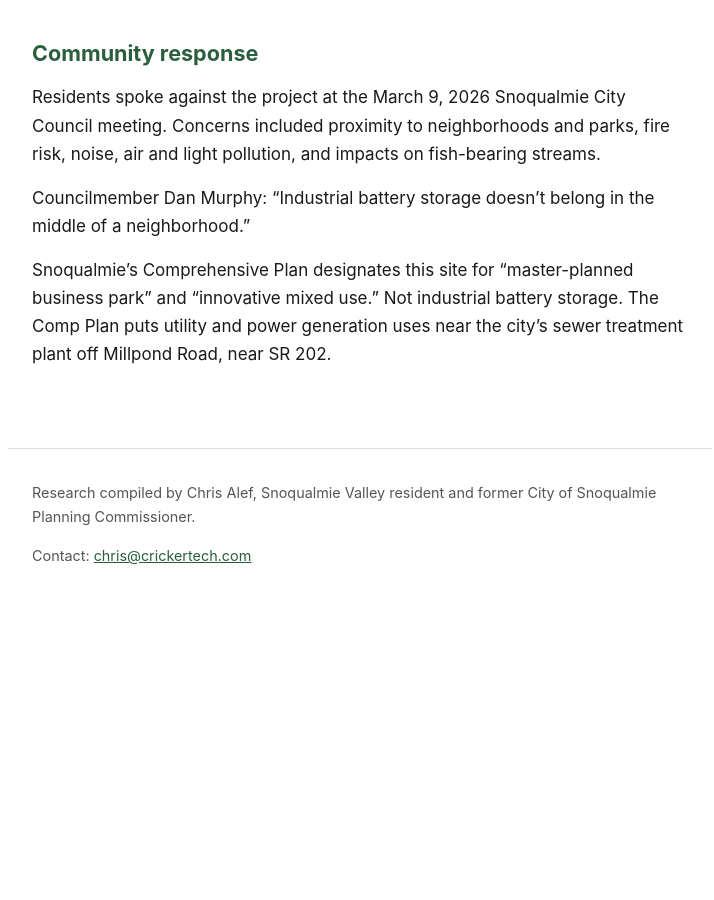
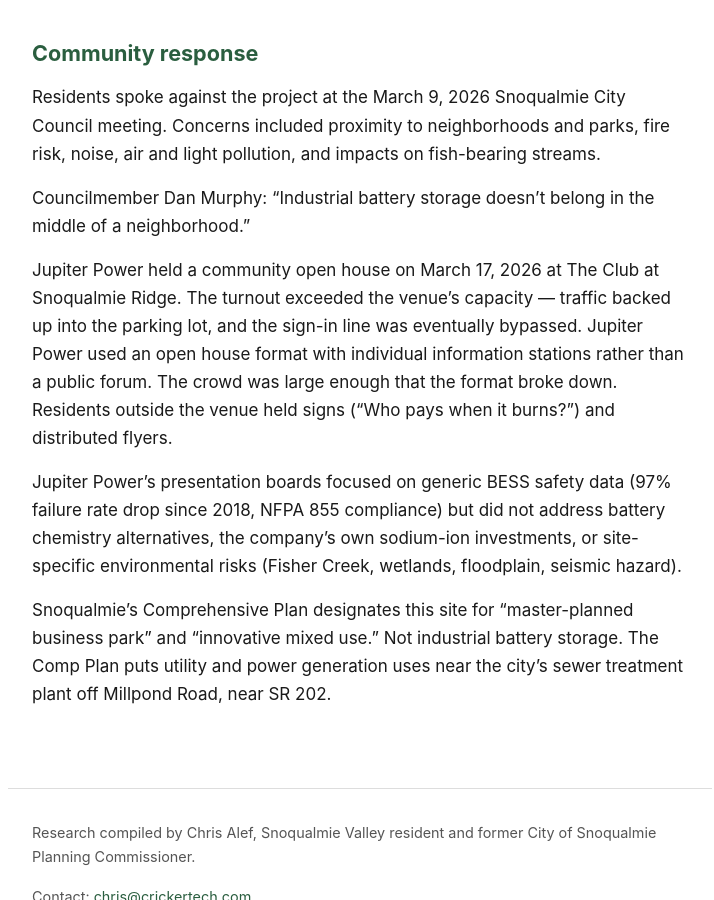
Before and after one commit to calef/cascadia-ridge-bess, a Jekyll site: the page built from _pages/project.md, in a window 1280 px wide and 900 px high, scrolled down 1939 px. Shown: the whole window, without its empty margins (280-994 px from the left). Built offline with Jekyll 4.4.1, drawn with Linux system fonts in a browser that asks for light colours; before the commit the page ends 2555 px from its top, so only the background shows below that.

Commit message:
Deploy site 2026-03-17-180758

```diff
--- a/_pages/project.md
+++ b/_pages/project.md
@@ -47,4 +47,8 @@ Residents spoke against the project at the March 9, 2026 Snoqualmie City Council
 
 Councilmember Dan Murphy: "Industrial battery storage doesn't belong in the middle of a neighborhood."
 
+Jupiter Power held a community open house on March 17, 2026 at The Club at Snoqualmie Ridge. The turnout exceeded the venue's capacity — traffic backed up into the parking lot, and the sign-in line was eventually bypassed. Jupiter Power used an open house format with individual information stations rather than a public forum. The crowd was large enough that the format broke down. Residents outside the venue held signs ("Who pays when it burns?") and distributed flyers.
+
+Jupiter Power's presentation boards focused on generic BESS safety data (97% failure rate drop since 2018, NFPA 855 compliance) but did not address battery chemistry alternatives, the company's own sodium-ion investments, or site-specific environmental risks (Fisher Creek, wetlands, floodplain, seismic hazard).
+
 Snoqualmie's Comprehensive Plan designates this site for "master-planned business park" and "innovative mixed use." Not industrial battery storage. The Comp Plan puts utility and power generation uses near the city's sewer treatment plant off Millpond Road, near SR 202.
```
